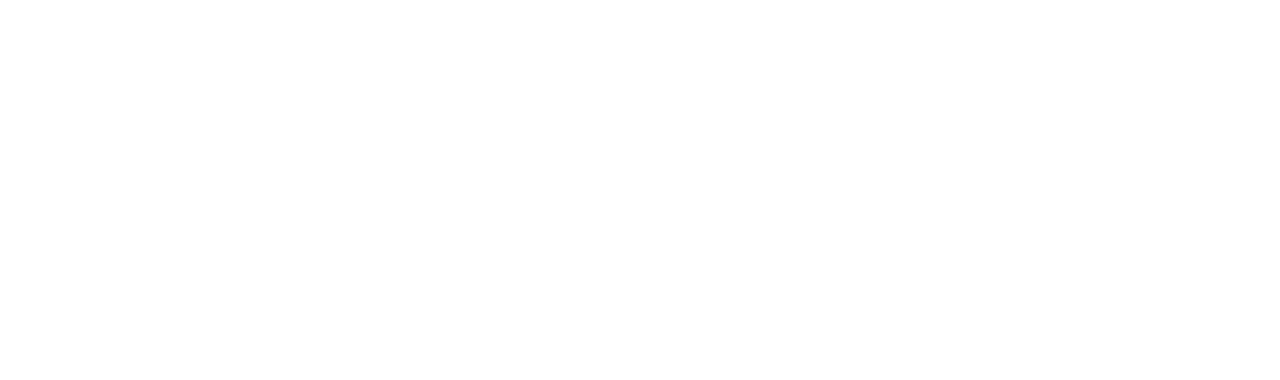
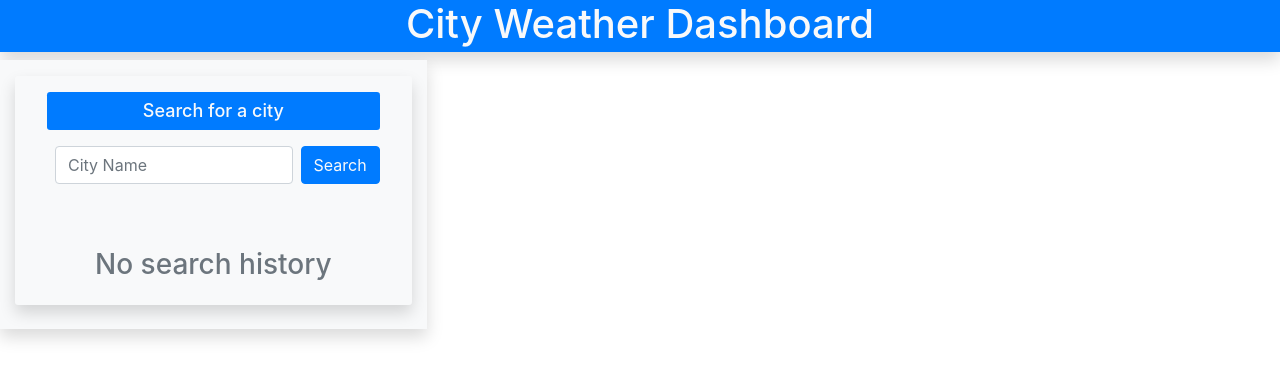
Before and after one commit to LumberJon1/City-Weather-App, a plain HTML site: page index.html in a window 1280 px wide. Drawn offline with nearby package versions, Linux system fonts and the light colour scheme.

Commit message:
Added form section

```diff
--- a/index.html
+++ b/index.html
@@ -8,8 +8,36 @@
     <link rel="stylesheet" href="./assets/css/styles.css">
     <title>City Weather Dashboard</title>
 </head>
-<body>
+<body class="container min-vw-100">
 
+    <header class="row">
+        <h1 class="col-12 text-light shadow bg-primary text-center pb-1">City Weather Dashboard</h1>
+    </header>
+    <main class="row">
+        <section id="searchSection" class="col-12 col-md-3 col-xl-4 bg-light shadow">
+            <!--Form-->
+            <div class="border-secondary shadow rounded-sm">
+                <div class="rounded-sm d-flex flex-column align-items-center m-3 p-3">
+                    <h2 class="text-center text-light bg-primary rounded-sm text-center p-2 w-100" style="font-size: large">Search for a city</h2>
+                    <form action="" class="w-100 d-flex align-items-center">
+                        <!--Icon here?-->
+                        <input type="text" id="cityName" class="form-control m-2" placeholder="City Name">
+                        <button class="btn btn-primary text-light" type="submit">Search</button>
+                    </form>
+                </div>
+                <div class="rounded-sm d-flex flex-column align-items-center justify-content-center m-3 my-4 p-3">
+                    <h3 class="text-secondary text-center">
+                        No search history
+                    </h3>
+                </div>
+
+            </div>
+
+            <!--Search history-->
+
+        </section>
+
+    </main>
 
     <!--Bootstrap dependencies, jQuery, and script file-->
     <script src="https://code.jquery.com/jquery-3.3.1.slim.min.js" integrity="sha384-q8i/X+965DzO0rT7abK41JStQIAqVgRVzpbzo5smXKp4YfRvH+8abtTE1Pi6jizo" crossorigin="anonymous"></script>
```
